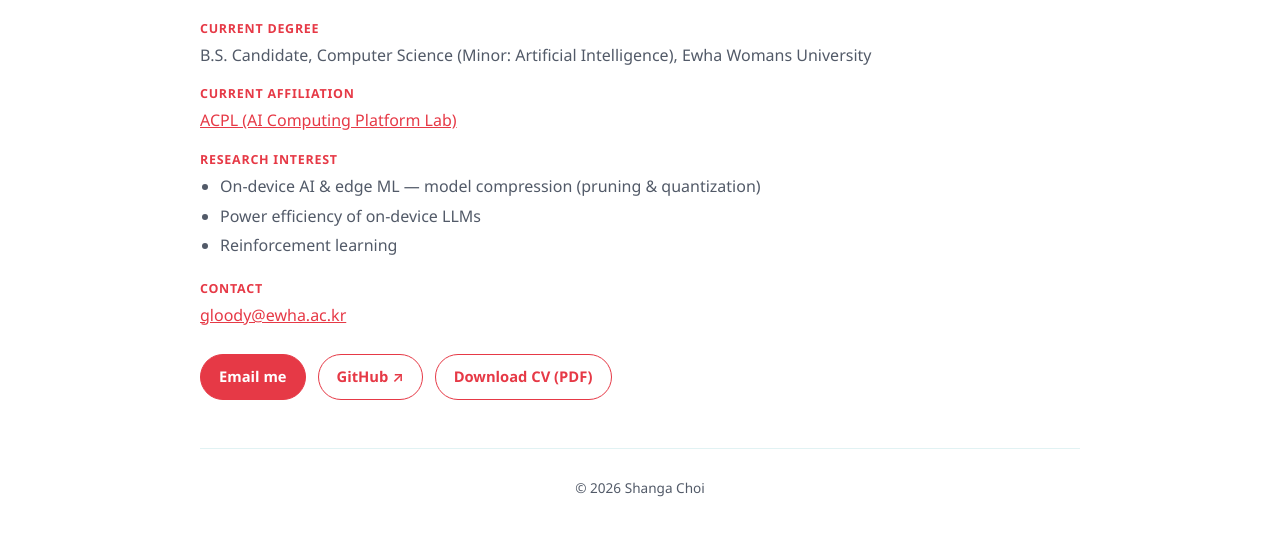
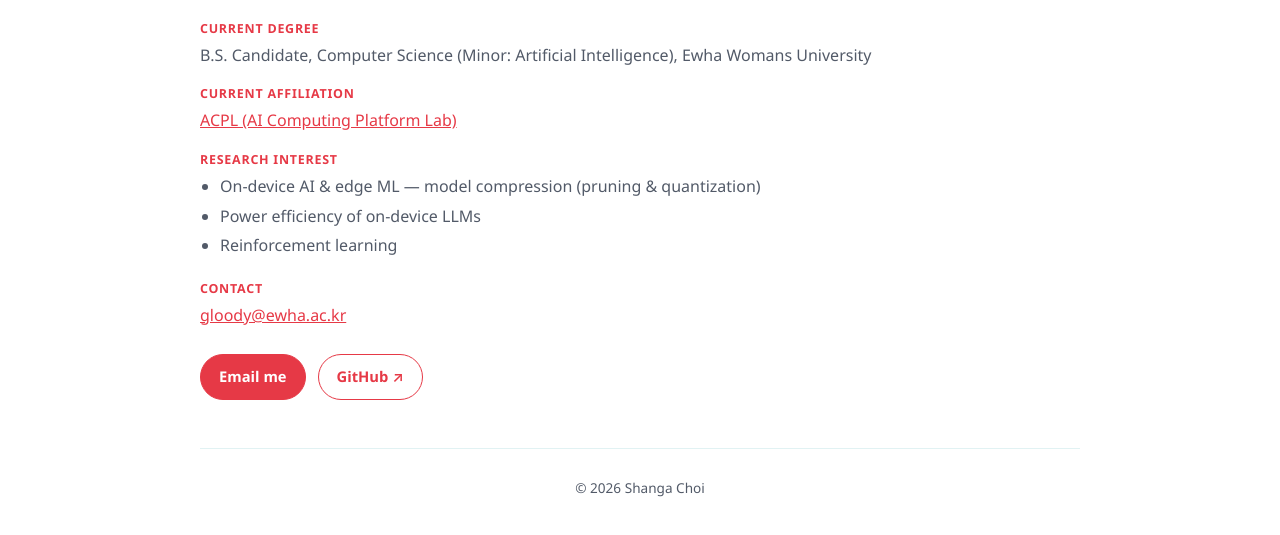
Before and after one commit to jj8ng/jj8ng.github.io, a plain HTML site: page index.html in a window 1280 px wide. Shown: the part 259-794 px from the top of the page. Drawn offline with Linux system fonts and the light colour scheme.

Commit message:
Update index.html

```diff
--- a/index.html
+++ b/index.html
@@ -221,7 +221,6 @@
     <div class="cta-row">
       <a class="btn btn-solid" href="mailto:gloody@ewha.ac.kr">Email me</a>
       <a class="btn btn-outline" href="https://github.com/jj8ng" target="_blank" rel="noopener">GitHub ↗</a>
-      <a class="btn btn-outline" href="assets/Shanga_Choi_CV.pdf" target="_blank" rel="noopener">Download CV (PDF)</a>
     </div>
   </section>
 
```
